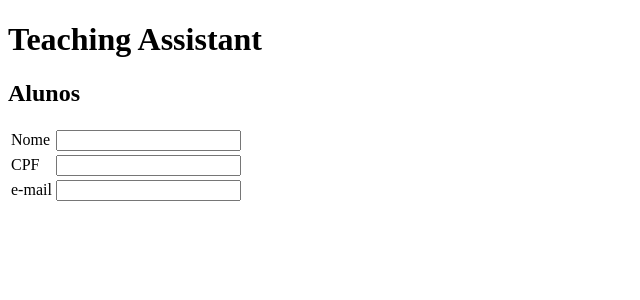
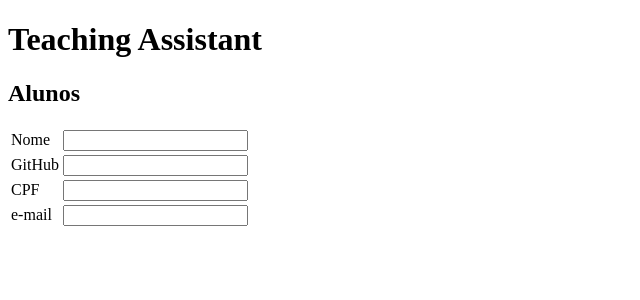
Before and after one commit to pauloborba/teachingassistant, an Angular app in the folder ta-gui/: page / in a window 1280 px wide. Shown: the top 300 px of the page, without its empty margins (0-640 px from the left). Built offline with nearby package versions, Linux system fonts and the light colour scheme.

Commit message:
Adicionado campo para cadastrar GitHub

```diff
--- a/ta-gui/src/app/app.component.html
+++ b/ta-gui/src/app/app.component.html
@@ -12,6 +12,10 @@
    <td><input [(ngModel)]="aluno.nome" ></td>
 </tr>
 <tr>
+   <td><label>GitHub </label></td>
+   <td><input [(ngModel)]="aluno.git" ></td>
+</tr>
+<tr>
    <td><label>CPF </label></td>
    <td><input [(ngModel)]="aluno.cpf" ></td>
 </tr>
```
